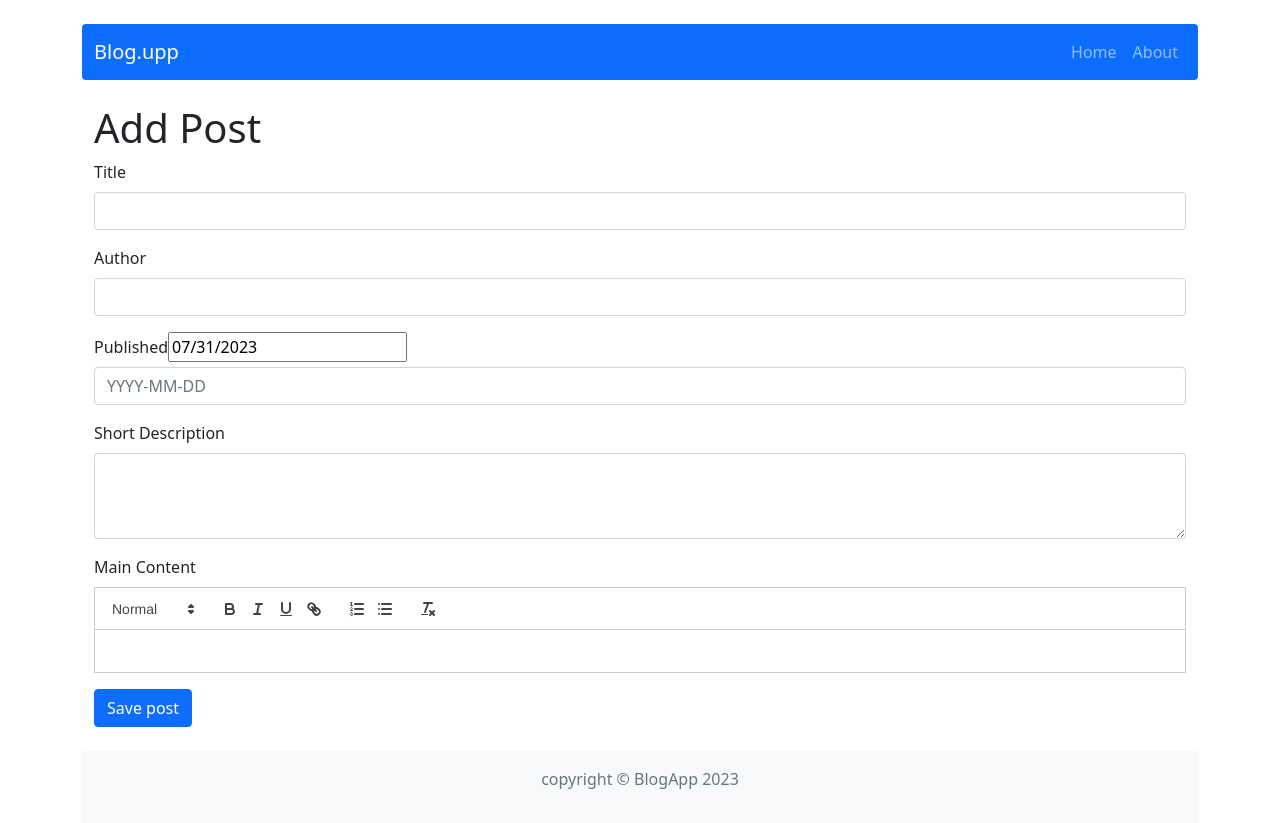
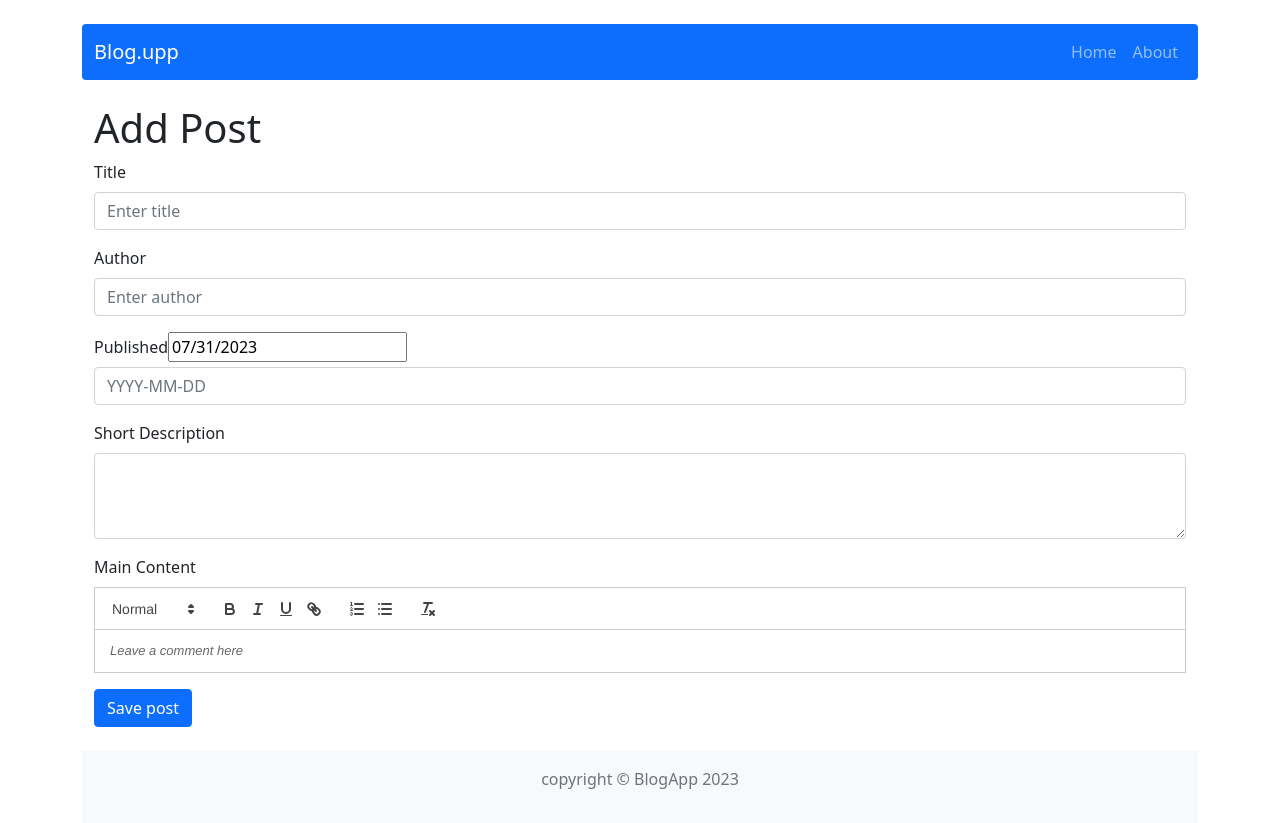
Before and after one commit to MarcinDraus/crud-react-redux-blog, a React (Create React App) app: page /post/add in a window 1280 px wide. Built offline with nearby package versions, Linux system fonts and the light colour scheme.

Commit message:
React Hook Form

```diff
--- a/package.json
+++ b/package.json
@@ -7,10 +7,13 @@
     "@testing-library/react": "^13.4.0",
     "@testing-library/user-event": "^13.5.0",
     "bootstrap": "5.1.3",
+    "quill": "1.3.7",
     "react": "^18.2.0",
     "react-bootstrap": "2.0",
     "react-datepicker": "^4.16.0",
     "react-dom": "^18.2.0",
+    "react-hook-form": "7.44.3",
+    "react-quill": "^2.0.0",
     "react-redux": "^8.1.1",
     "react-router-dom": "^6.14.2",
     "react-scripts": "5.0.1",
--- a/src/components/features/PostForm.js
+++ b/src/components/features/PostForm.js
@@ -1,3 +1,4 @@
+/* eslint-disable no-unused-vars */
 
 import React, { useState } from 'react';
 import { Form, Button } from 'react-bootstrap';
@@ -6,8 +7,16 @@ import 'react-quill/dist/quill.snow.css';
 import DatePicker from 'react-datepicker';
 import 'react-datepicker/dist/react-datepicker.css';
 import dateToStr from '../../utils/dateToStr';
+import { useForm } from "react-hook-form";
+
 
 const PostForm = ({ post, action, actionText }) => {
+
+  const {
+    register,
+    handleSubmit: validate,
+    formState: { errors }
+  } = useForm();
   const [formData, setFormData] = useState({
     title: post?.title || '',
     author: post?.author || '',
@@ -17,32 +26,51 @@ const PostForm = ({ post, action, actionText }) => {
     content: post?.content || '',
   });
   const [publishedDateS, setPublishedDateS] = useState(post?.publishedDateS || '');
+  const [publishedDate, setPublishedDate] = useState(new Date() || '');
+  const [title, setTitle] = useState(post?.title || '');
+  const[author, setAuthor]= useState(post?.author || '');
+  const [shortDescription, setShortDescription] = useState(post?.shortDescription || '');
+  const [content, setContent] = useState(post?.content || '');
 
-  const [publishedDate, setPublishedDate] = useState(new Date() || '');
+  const handleSubmit = (e) => {
+    action({
 
-   const handleSubmit = (e) => {
-    e.preventDefault();
-    action({ ...formData, publishedDateS: publishedDateS, publishedDate: dateToStr(publishedDate) });
-  };
-
-  const handleChange = (e) => {
-    const { name, value } = e.target;
-    setFormData((prevData) => ({ ...prevData, [name]: value }));
-  };
-
-  const handleContentChange = (value) => {
-    setFormData((prevData) => ({ ...prevData, content: value }));
+      title: title,
+      author: author,
+      shortDescription: shortDescription,
+      publishedDateS: publishedDateS,
+      publishedDate: dateToStr(publishedDate),
+      content: content,
+      });
   };
 
   return (
-    <Form onSubmit={handleSubmit}>
+    <Form onSubmit={validate(handleSubmit)}>
       <Form.Group className="mb-3">
         <Form.Label>Title</Form.Label>
-        <Form.Control type="text" name="title" value={formData.title} onChange={handleChange} />
+        <Form.Control
+          type="text"
+          name="title"
+          placeholder="Enter title"
+          defaultValue={post?.title || ''}
+          {...register('title', {
+            required: 'Title is required',
+            minLength: {
+              value: 3,
+              message: 'Title must be at least 3 characters long',
+            },
+          })}
+          onChange={e=>setTitle(e.target.value)}
+        />
+        {errors.title && (
+          <small className="d-block form-text text-danger mt-2">
+            {errors.title.message}
+          </small>
+        )}
       </Form.Group>
       <Form.Group className="mb-3">
         <Form.Label>Author</Form.Label>
-        <Form.Control type="text" name="author" value={formData.author} onChange={handleChange} />
+        <Form.Control type="text" name="author" value={post.author} placeholder="Enter author" onChange={e=>setAuthor(e.target.value)} />
       </Form.Group>
       <Form.Group className="mb-3">
         <Form.Label>Published</Form.Label>
@@ -63,22 +91,15 @@ const PostForm = ({ post, action, actionText }) => {
           as="textarea"
           rows={3}
           name="shortDescription"
-          value={formData.shortDescription}
-          onChange={handleChange}
+          value={shortDescription}
+          onChange={e=>setShortDescription(e.target.value)}
         />
 
       </Form.Group>
       <Form.Group className="mb-3">
         <Form.Label>Main Content</Form.Label>
 
-        {/* <Form.Control
-          as="textarea"
-          rows={5}
-          name="content"
-          value={formData.content}
-          onChange={handleChange}
-        /> */}
-         <ReactQuill theme="snow" value={formData.content} onChange={handleContentChange}  />
+        <ReactQuill theme="snow" value={content} onChange={value => setContent(value)} placeholder="Leave a comment here"  />
 
        </Form.Group>
       <Button variant="primary" type="submit">
@@ -86,6 +107,6 @@ const PostForm = ({ post, action, actionText }) => {
       </Button>
     </Form>
   );
-};
+      };
 
 export default PostForm;
--- a/src/components/pages/Post/Post.js
+++ b/src/components/pages/Post/Post.js
@@ -49,7 +49,7 @@ const Post = () => {
         </div>
         <p>{post.publishedDateS}</p>
         <p>{dateToStr(post.publishedDate)}</p>
-        {/* <p dangerouslySetInnerHTML={{ __html: post.content }}></p> */}
+        <p dangerouslySetInnerHTML={{ __html: post.content }}></p>
         </Col>
 
       {/* Modal do usunięcia postu */}
```
Also changed, not shown: 2 other files (tests, documents, lock files or other folders).
